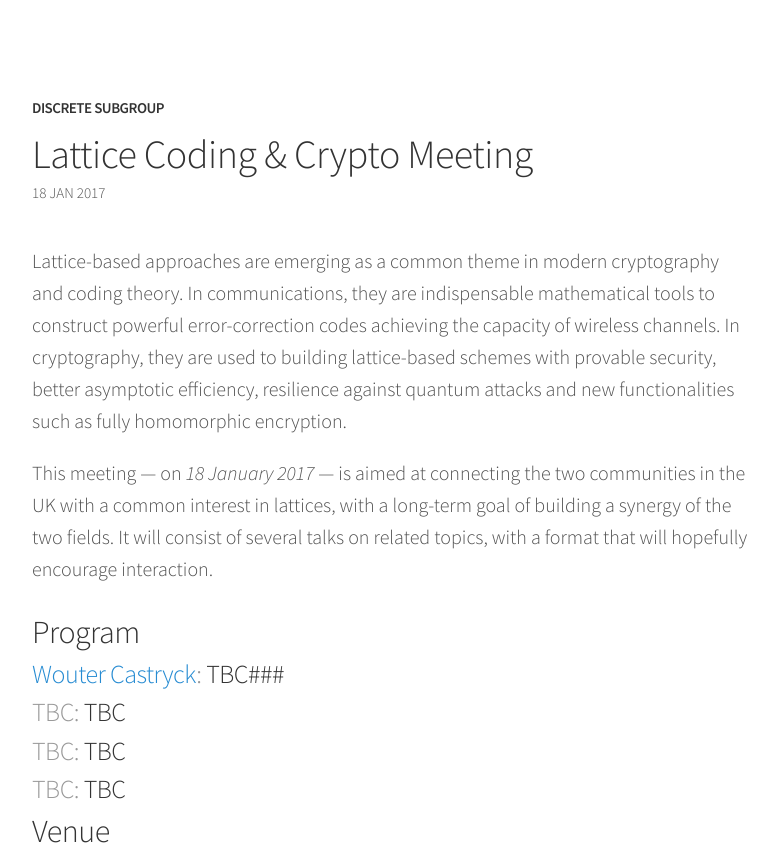
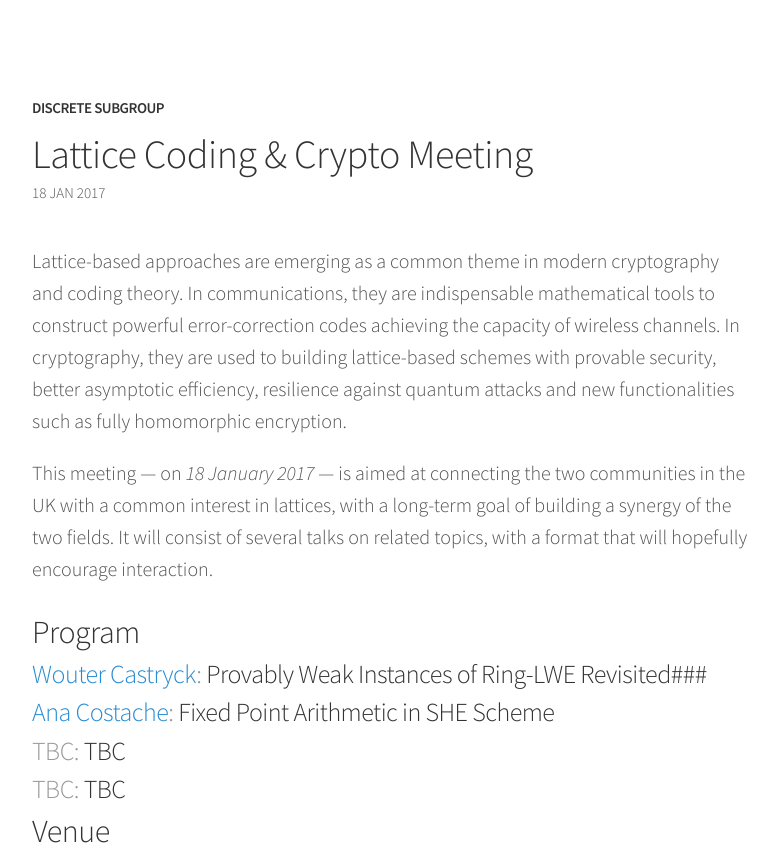
Before and after one commit to malb/discrete-subgroup, a Jekyll site: the page built from _posts/2017-01-18-lattice-meeting.md, in a window 1280 px wide. Shown: the top 859 px of the page, without its empty margins (248-1026 px from the left). Built offline with Jekyll 4.4.1, drawn with Linux system fonts in a browser that asks for light colours; nearby versions of some CDN libraries; grey boxes are pictures that could not be loaded.

Commit message:
adding Ana

```diff
--- a/_posts/2017-01-18-lattice-meeting.md
+++ b/_posts/2017-01-18-lattice-meeting.md
@@ -9,9 +9,9 @@ This meeting — on *18 January 2017* — is aimed at connecting the two communi
 
 ## Program ##
 
-### <span>[Wouter Castryck](http://math.univ-lille1.fr/~castryck/):</span> TBC###
+### <span>[Wouter Castryck](http://math.univ-lille1.fr/~castryck/):</span> Provably Weak Instances of Ring-LWE Revisited###
 
-### <span>TBC:</span> TBC ###
+### <span>[Ana Costache](http://www.bris.ac.uk/engineering/people/ana-costache/index.html):</span> Fixed Point Arithmetic in SHE Scheme ###
 
 ### <span>TBC:</span> TBC ###
 
```
